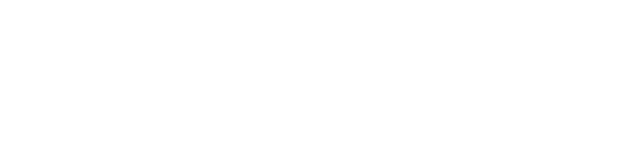
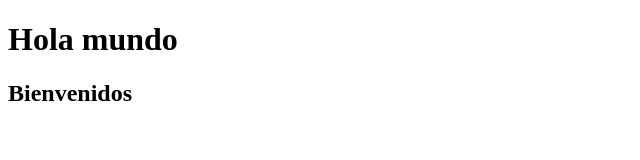
Before and after one commit to etsme768/pw-s012, a plain HTML site: page app/index.html in a window 1280 px wide. Shown: the whole page, without its empty margins (0-640 px from the left). Drawn offline with Linux system fonts and the light colour scheme.

Commit message:
Cambios en index

```diff
--- a/app/index.html
+++ b/app/index.html
@@ -7,6 +7,7 @@
     <title>Document</title>
 </head>
 <body>
-
+    <h1>Hola mundo</h1>
+    <h2>Bienvenidos</h2>
 </body>
 </html>
```
